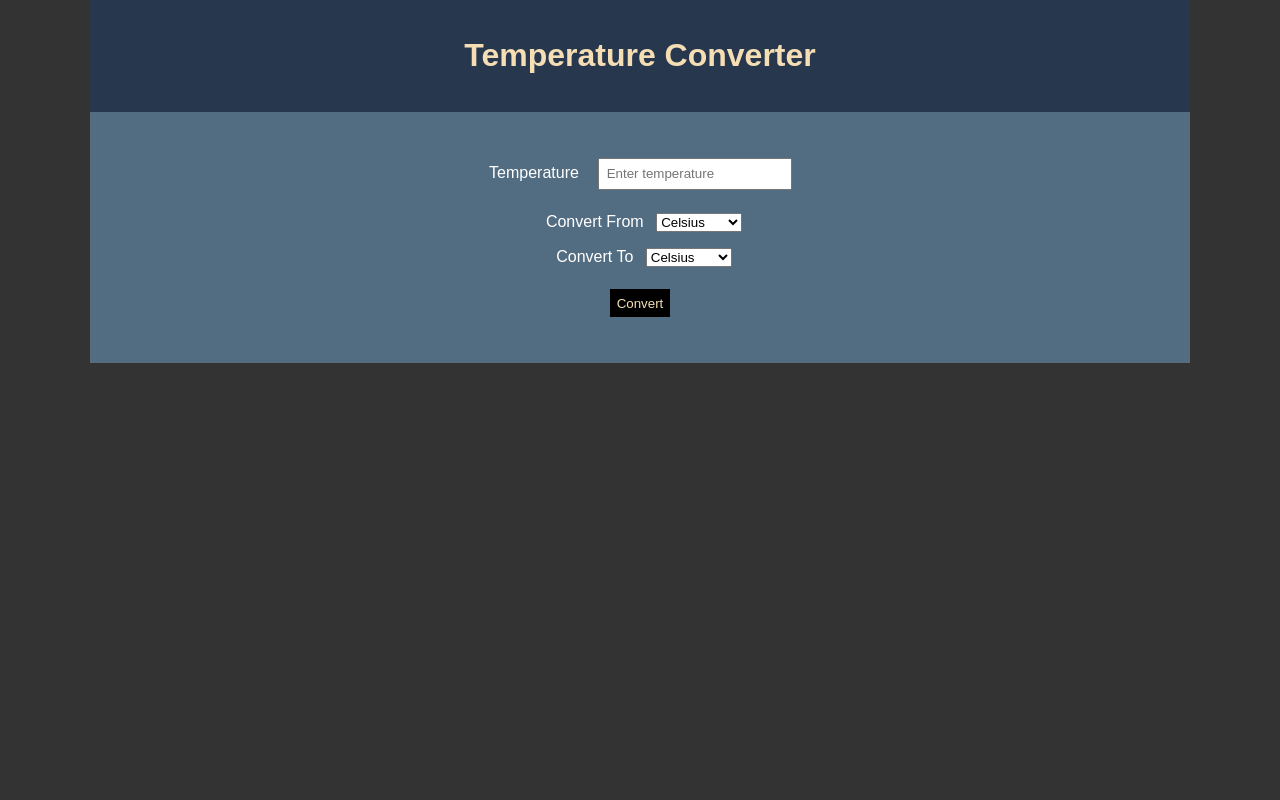
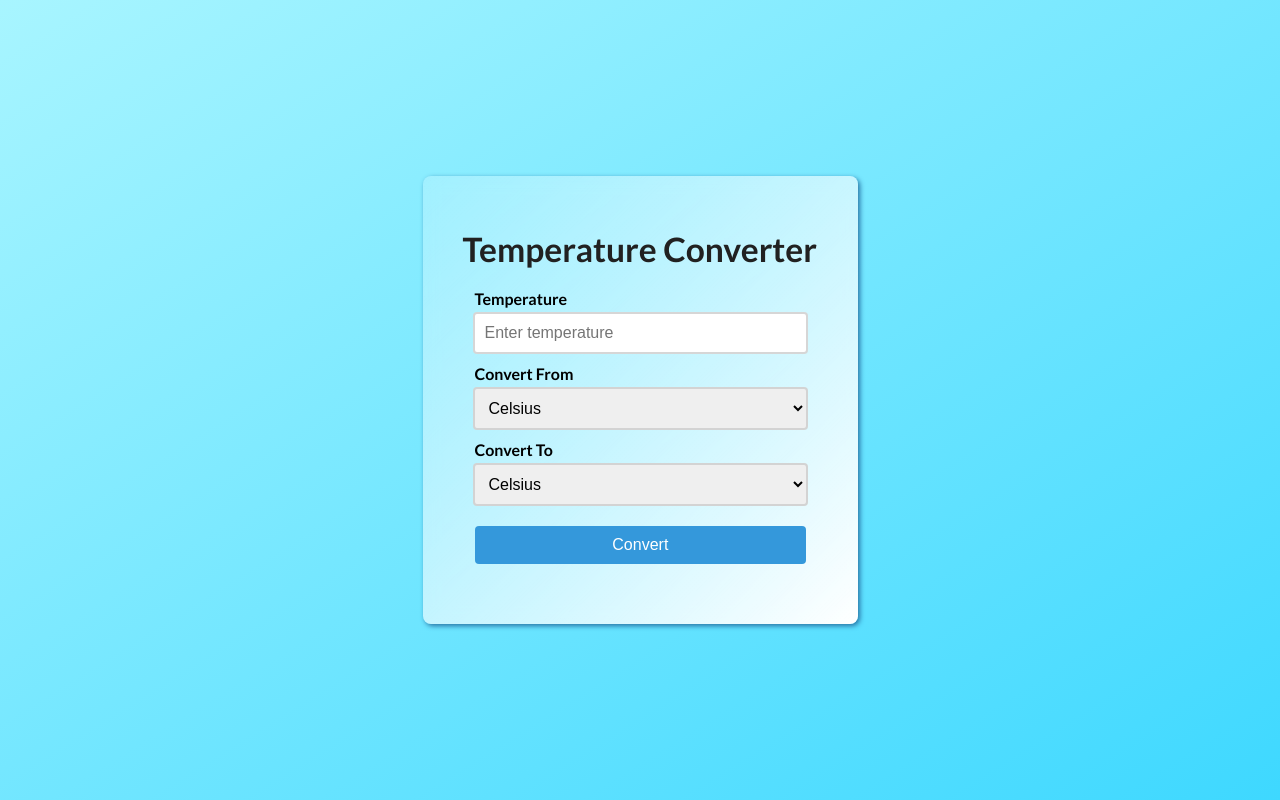
Before and after one commit to RajnishkumarRaj/Temperature-Converter, a plain HTML site: page index.html in a window 1280 px wide. Drawn offline with Linux system fonts and the light colour scheme.

Commit message:
Update style.css

```diff
--- a/style.css
+++ b/style.css
@@ -1,99 +1,93 @@
-html{
-    background-color: #333;
-}
+@import url('https://fonts.googleapis.com/css2?family=Lato:wght@700&display=swap');
+
 body {
-    font-family: Arial, sans-serif;
+    font-family: 'Lato', sans-serif;
+    /* font-family: Arial, sans-serif; */
+    /* background-color: #f4f4f4; */
+    background: linear-gradient(to top left, #3ed8ff, #a8f5ff);
+    display: flex;
+    justify-content: center;
+    align-items: center;
+    height: 100vh;
     margin: 0;
-    padding: 0;
-    color: white;
 }
 
-header {
-    background-color: #27374D;
-    color: wheat;
-    text-align: center;
-    padding: 1em;
+.container {
+    width: 355px;
+    /* background-color: #fff; */
+    padding: 30px 40px;
+    border-radius: 8px;
+    /* box-shadow: 0 0 10px rgba(0, 0, 0, 0.1); */
+    /* text-align: center; */
+    background: linear-gradient(to top left, #ffffffff, #ffffff33);
+    backdrop-filter: blur(8px);
+    box-shadow: 2px 2px 5px #2773a5;
+    z-index: 2;
 }
 
-main {
-    background-color: #526D82;
-    text-align: center;
-    padding: 23px;
-}
-.celsius {
-    padding: 20px 20px;
-    margin-left: 25px;
-}
-.fahrenheit {
-    padding: 20px 20px;
-    margin-left: 25px;
-}
-.kelvin {
-    padding: 20px 20px;
-    margin-left: 25px;
+h1 {
+    margin-bottom: 20px;
+    font-size: 2.1rem;
+    color: #212121;
 }
 
-label{
-    margin: 0.5em;
-    color: white;
+.temp-body{
+    margin: 20px 0;
+    /* display: flex;
+    flex-direction: column;
+    gap: 10px; */
 }
 
-input {
-    margin: 0.5em;
-    color: black;
+.temp-body p{
+    margin: 10px;
 }
 
-input, button {
-    padding: 0.5em;
+.temp-body p label{
+    margin-left: 2px;
+    display: block;
+    font-weight: bold;
+}
+
+.temp-body p input{
+    width:93%;
+    padding: 10px;
+    border: 2px solid #cccc;
+    border-radius: 4px;
+    font-size: 1rem;
+    margin-top: 4px;
+}
+
+.temp-body p select{
+    width:100%;
+    padding: 10px;
+    border: 2px solid #cccc;
+    border-radius: 4px;
+    font-size: 1rem;
+    margin-top: 4px;
 }
 
 button {
-    margin: 0.5em;
-    background-color: black;
-    color: wheat;
-    border:none;
+    width:99%;
+    background-color: #3498db;
+    color: #fff;
+    padding: 10px;
+    margin: 10px 2px;
+    font-size: 1rem;
+    border: none;
+    border-radius: 4px;
     cursor: pointer;
+    transition: background-color 0.3s;
 }
 
-#result {
-    font-size: 1.2em;
-    margin-top: 1em;
+button:hover {
+    background-color: #2773a5;
 }
 
-/*****FOOTER SECTION*****/
-.container {
-	width: 1100px;
-	margin: 0px auto;
-    display: table;
+.temp-footer{
+    text-align: center;
+    color: #274da5;
 }
-.footer {
-	background-color: #9DB2BF;
-	padding: 30px 0px 20px 0px;
-	width: 100%;
-	float: left;
+.result {
+    margin-top: 20px;
+    font-size: 1.2em;
 }
-.footer-sect {
-    float:left;
-	color: #202020;
-}
-.footer-sect p {
-	color: #202020;
-    float:right;
-	margin-left: 22rem;
-}
-.footer-sect a {
-    float: right;
-	color: #202020;
-	margin-left: 10px;
-	text-decoration: none;
-	font-size: 18px;
-	text-align: center;
-}
-.social-icon a i {
-	width: 50px;
-	height: 50px;
-	border: 1px solid #040D12;
-	line-height: 50px;
-	font-size: 20px;
-	border-radius: 50%;
-}
```
